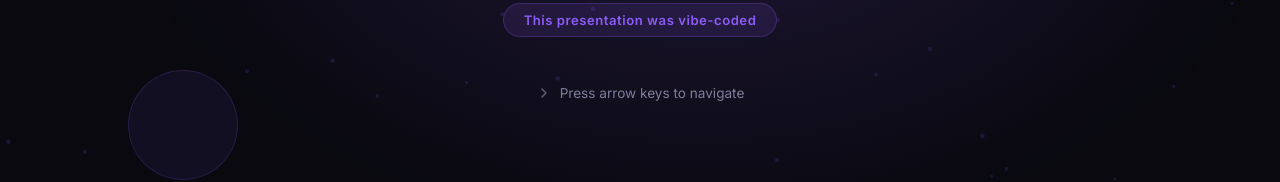
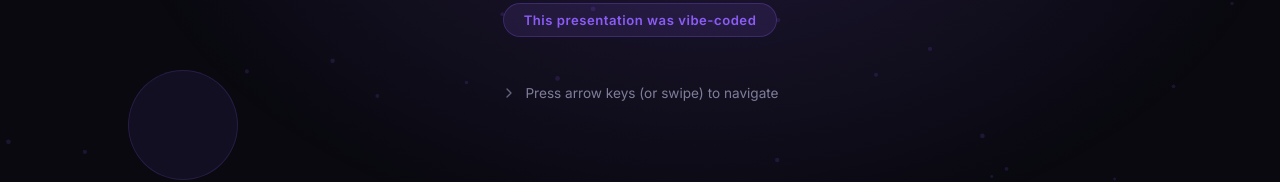
Before and after one commit to valado/vibe-coding-intro, a React (Vite) app: page / in a window 1280 px wide. Shown: the part 476-658 px from the top of the page. Built offline with nearby package versions, Linux system fonts and the light colour scheme.

Commit message:
feat: add swipe hint

```diff
--- a/src/components/slides/CoverSlide.tsx
+++ b/src/components/slides/CoverSlide.tsx
@@ -142,7 +142,7 @@ export function CoverSlide({ data }: CoverSlideProps) {
           >
             <ChevronRight size={16} />
           </span>
-          <span>Press arrow keys to navigate</span>
+          <span>Press arrow keys (or swipe) to navigate</span>
         </div>
       </div>
     </div>
```
